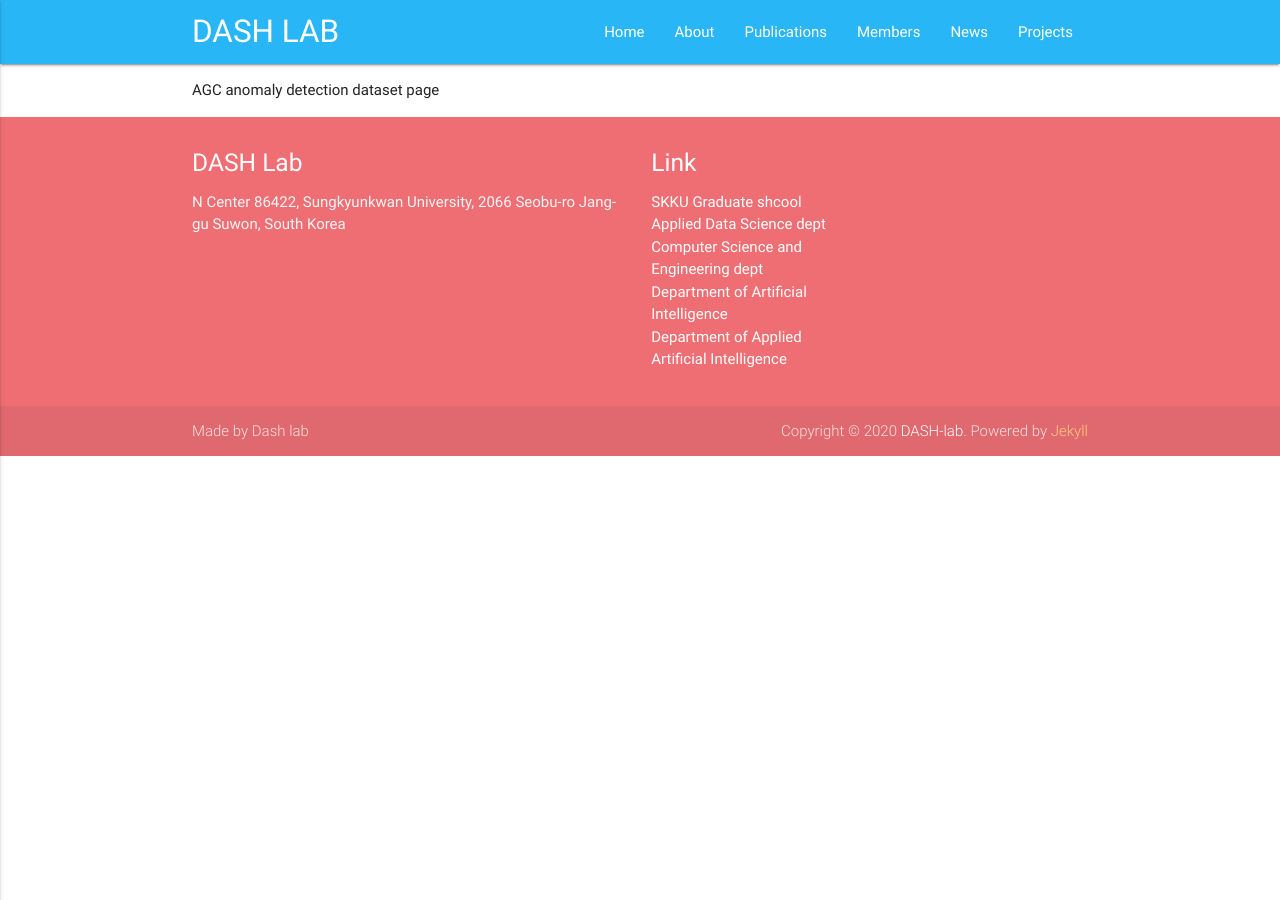
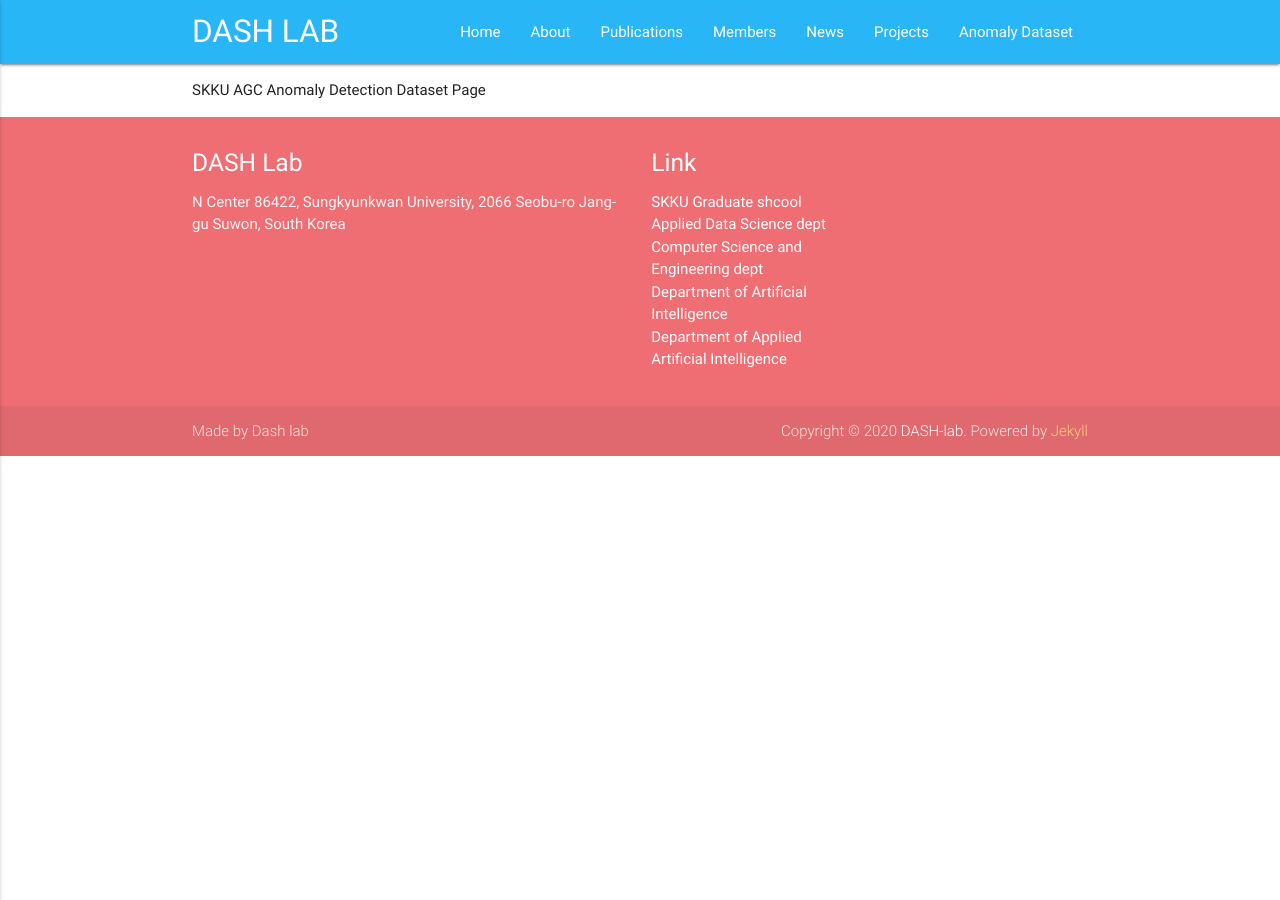
Before and after one commit to Yurim990507/DASH-Lab.github.io, a Jekyll site: the page built from example6.md, in a window 1280 px wide. Built offline with Jekyll 4.4.1, drawn with Linux system fonts in a browser that asks for light colours; our own code applies the rules of GitHub Pages for plain Markdown files.

Commit message:
Update example6.md

```diff
--- a/example6.md
+++ b/example6.md
@@ -1 +1,7 @@
-<p> AGC anomaly detection dataset page</p>
+---
+layout: page
+title: Anomaly Dataset
+permalink: /AnomalyDataSet/
+---
+
+<p> SKKU AGC Anomaly Detection Dataset Page</p>
```
